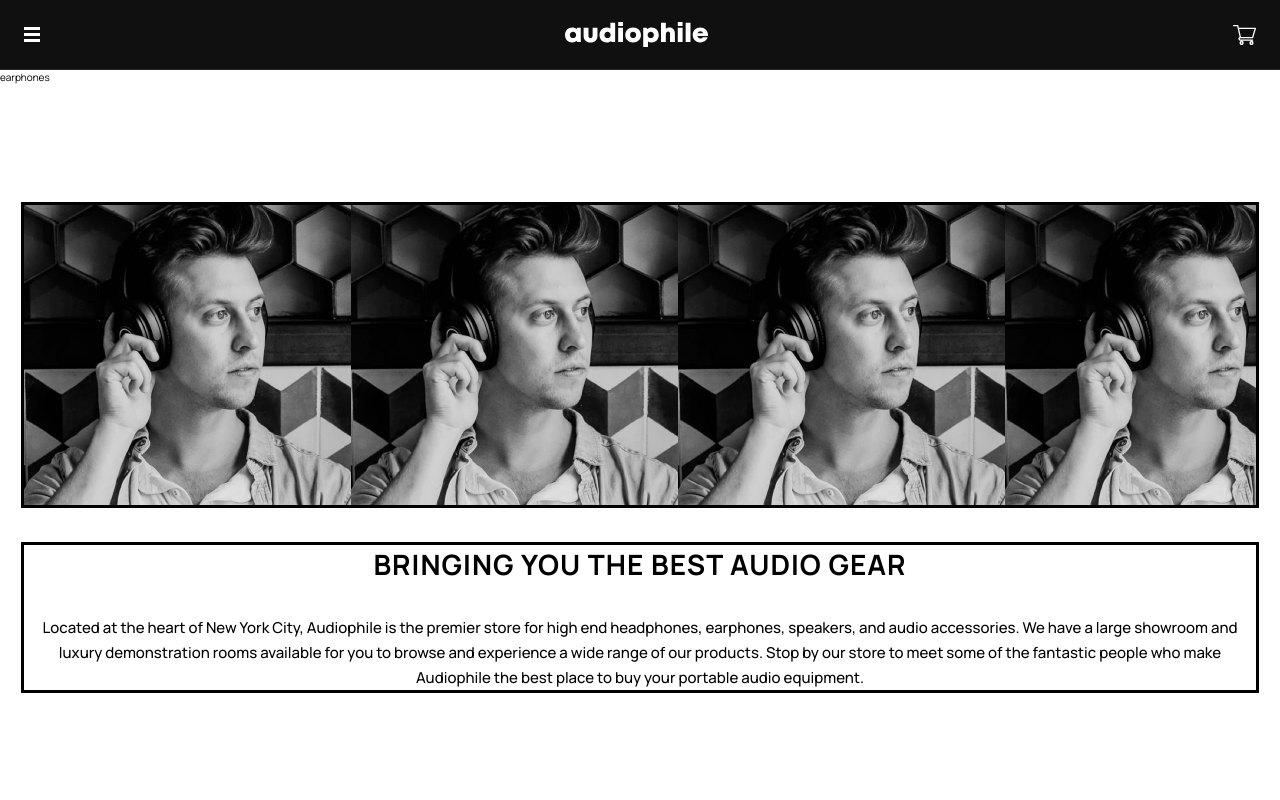
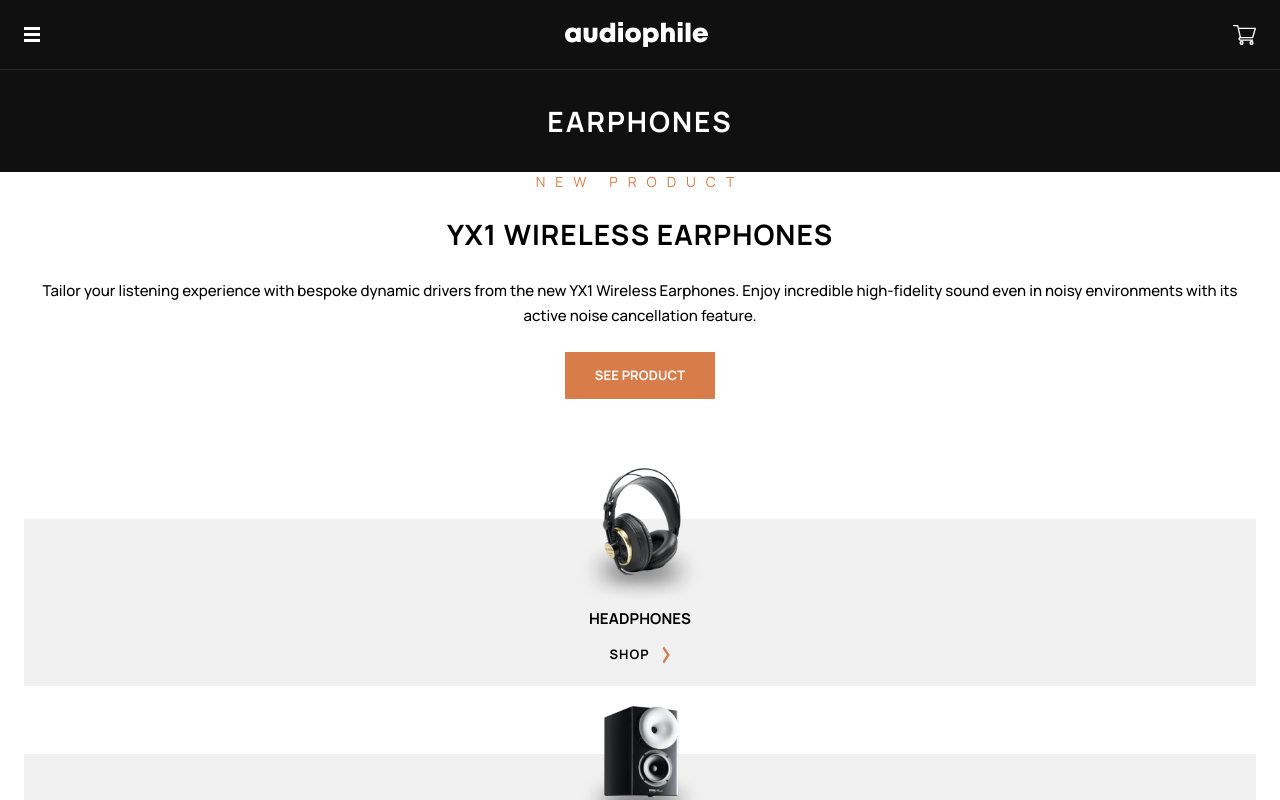
Before and after one commit to presh-031/audiophile, a Next.js app: page /earphones in a window 1280 px wide. Shown: the top 800 px of the page. Built offline with nearby package versions, Linux system fonts and the light colour scheme.

Commit message:
fiished adding links, onto building product page

```diff
--- a/components/About.jsx
+++ b/components/About.jsx
@@ -3,8 +3,8 @@ import React from "react";
 const About = () => {
   return (
     <div className="mt-[12rem] px-[2.4rem]">
-      <div className="h-[30.0rem] bg-best-gear-mobile bg-contain outline"></div>
-      <div className="text-center outline">
+      <div className="h-[30.0rem] bg-best-gear-mobile bg-contain "></div>
+      <div className="text-center ">
         <p className="mb-[3.2rem] mt-[4.00rem] text-[2.80rem] font-bold uppercase leading-[3.82rem] tracking-[1px]">
           Bringing you the best audio gear
         </p>
--- a/components/AllProducts/ProductCategory.jsx
+++ b/components/AllProducts/ProductCategory.jsx
@@ -1,4 +1,5 @@
 import Image from "next/image";
+import Link from "next/link";
 import React from "react";
 
 import arrowRight from "../../assets/shared/desktop/icon-arrow-right.svg";
@@ -14,10 +15,13 @@ const ProductCategory = ({ categoryImg, categoryTitle }) => {
         width={147}
       />
       <p className="text-[1.5rem] font-bold leading-[2rem] tracking-[0.01rem]">{categoryTitle}</p>
-      <div className="mt-[1.7rem] mb-[2.2rem] flex justify-center gap-[1.3rem] ">
+      <Link
+        href={`/${categoryTitle.toLowerCase()}`}
+        className="mt-[1.7rem] mb-[2.2rem] flex justify-center gap-[1.3rem] "
+      >
         <p className="text-[1.3rem] font-bold leading-[1.776rem] tracking-[1px]">SHOP</p>
         <Image src={arrowRight} alt="shop" />
-      </div>
+      </Link>
     </div>
   );
 };
--- a/components/BestAudioGear.jsx
+++ /dev/null
@@ -1,20 +0,0 @@
-import React from "react";
-
-const BestAudioGear = () => {
-  return (
-    <div>
-      <div>
-        <p>BRINGING YOU THE BEST AUDIO GEAR</p>
-        <p>
-          Located at the heart of New York City, Audiophile is the premier store for high end headphones, earphones,
-          speakers, and audio accessories. We have a large showroom and luxury demonstration rooms available for you to
-          browse and experience a wide range of our products. Stop by our store to meet some of the fantastic people who
-          make Audiophile the best place to buy your portable audio equipment.
-        </p>
-      </div>
-      <div></div>
-    </div>
-  );
-};
-
-export default BestAudioGear;
--- a/components/Header/index.jsx
+++ b/components/Header/index.jsx
@@ -5,13 +5,16 @@ import logo from "../../assets/shared/desktop/logo.svg";
 import cartIcon from "../../assets/shared/desktop/icon-cart.svg";
 import hamburgerMenu from "../../assets/shared/tablet/icon-hamburger.svg";
 import MenuItems from "./MenuItems";
+import Link from "next/link";
 
 const Header = () => {
   return (
     <div className="bg-[#101010]">
       <header className="flex items-center justify-between py-[2.2rem] px-[2.4rem]">
         <Image src={hamburgerMenu} alt="menu" />
-        <Image src={logo} alt="logo" />
+        <Link href={"/"}>
+          <Image src={logo} alt="logo" />
+        </Link>
         <div className="hidden">
           <MenuItems />
         </div>
--- a/components/ProductCategoryTitle.jsx
+++ b/components/ProductCategoryTitle.jsx
@@ -2,7 +2,7 @@ import React from "react";
 
 const ProductCategoryTitle = ({ title }) => {
   return (
-    <div className="bg-[#101010] py-[3.2rem] px-[8.4rem] text-[2.80rem] font-bold leading-[3.82rem] tracking-[2px] text-white">
+    <div className="bg-[#101010] py-[3.2rem] px-[8.4rem] text-center text-[2.80rem] font-bold leading-[3.82rem] tracking-[2px] text-white">
       <p>{title}</p>
     </div>
   );
--- a/components/ProductItem.jsx
+++ b/components/ProductItem.jsx
@@ -3,16 +3,19 @@ import React from "react";
 import ButtonOne from "./ButtonOne";
 
 const ProductItem = ({ item }) => {
-  console.log(item);
+  // console.log(item);
+  const image = item?.image.mobile;
   return (
-    <div className="outline outline-red-800">
-      <div>
-        <Image src={require("." + "./." + item?.image.mobile)} alt="product-image" height={352} width={327} />
-      </div>
-      <div>
-        {item.new && <p>new product</p>}
-        <p>{item.name}</p>
-        <p>{item.description}</p>
+    <div className="">
+      <div>{/* <Image src={require("." + "./." + image)} alt="product-image" height={352} width={327} /> */}</div>
+      <div className="text-center">
+        {item.new && (
+          <p className="mb-[2.4rem] text-[1.4rem] font-normal uppercase leading-[1.91rem] tracking-[10px] text-[#d87d4a]">
+            new product
+          </p>
+        )}
+        <p className="mb-[2.4rem] text-[2.80rem] font-bold uppercase leading-[3.83rem] tracking-[1px]">{item.name}</p>
+        <p className=" mb-[2.4rem] text-[1.5rem] font-medium leading-[2.5rem]">{item.description}</p>
         <ButtonOne />
       </div>
     </div>
--- a/pages/earphones.js
+++ b/pages/earphones.js
@@ -1,7 +1,42 @@
+import Header from "@/components/Header";
 import React from "react";
 
-const earphones = () => {
-  return <div>earphones</div>;
+import Link from "next/link";
+import { products } from "../data";
+import AllProducts from "@/components/AllProducts";
+import ProductCategoryTitle from "@/components/ProductCategoryTitle";
+import ProductItem from "@/components/ProductItem";
+
+export const getStaticProps = () => {
+  const earphones = [];
+  products.forEach((product) => {
+    if (product.category === "earphones") {
+      earphones.push(product);
+    }
+  });
+  return {
+    props: {
+      earphones,
+    },
+  };
+};
+
+const earphones = ({ earphones }) => {
+  return (
+    <div>
+      <ProductCategoryTitle title="EARPHONES" />
+      <div className="mb-[12rem] flex flex-col gap-[12rem] px-[2.4rem]">
+        {earphones
+          // methods to reverse array, and map through in that reverse order.
+          .slice(0)
+          .reverse()
+          .map((headphone) => {
+            return <ProductItem key={headphone.id} item={headphone} />;
+          })}
+      </div>
+      <AllProducts />
+    </div>
+  );
 };
 
 export default earphones;
--- a/pages/headphones.js
+++ b/pages/headphones.js
@@ -1,10 +1,8 @@
 import Header from "@/components/Header";
-import ProductTitle from "@/components/ProductCategoryTitle";
 import React from "react";
 
 import Link from "next/link";
 import { products } from "../data";
-import BestAudioGear from "@/components/BestAudioGear";
 import AllProducts from "@/components/AllProducts";
 import ProductCategoryTitle from "@/components/ProductCategoryTitle";
 import ProductItem from "@/components/ProductItem";
@@ -27,7 +25,7 @@ const headphones = ({ headphones }) => {
   return (
     <div>
       <ProductCategoryTitle title="HEADPHONES" />
-      <div className="outline outline-red-800">
+      <div className="mb-[12rem] flex flex-col gap-[12rem] px-[2.4rem]">
         {headphones
           // methods to reverse array, and map through in that reverse order.
           .slice(0)
--- a/pages/speakers.js
+++ b/pages/speakers.js
@@ -1,7 +1,42 @@
+import Header from "@/components/Header";
 import React from "react";
 
-const speakers = () => {
-  return <div>speakers</div>;
+import Link from "next/link";
+import { products } from "../data";
+import AllProducts from "@/components/AllProducts";
+import ProductCategoryTitle from "@/components/ProductCategoryTitle";
+import ProductItem from "@/components/ProductItem";
+
+export const getStaticProps = () => {
+  const speakers = [];
+  products.forEach((product) => {
+    if (product.category === "speakers") {
+      speakers.push(product);
+    }
+  });
+  return {
+    props: {
+      speakers,
+    },
+  };
+};
+
+const speakers = ({ speakers }) => {
+  return (
+    <div>
+      <ProductCategoryTitle title="SPEAKERS" />
+      <div className="mb-[12rem] flex flex-col gap-[12rem] px-[2.4rem]">
+        {speakers
+          // methods to reverse array, and map through in that reverse order.
+          .slice(0)
+          .reverse()
+          .map((headphone) => {
+            return <ProductItem key={headphone.id} item={headphone} />;
+          })}
+      </div>
+      <AllProducts />
+    </div>
+  );
 };
 
 export default speakers;
```
